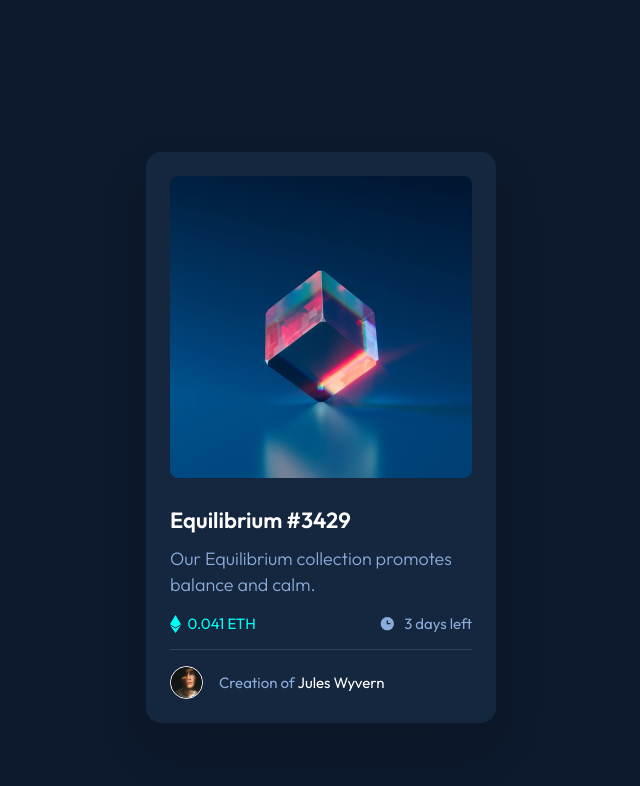
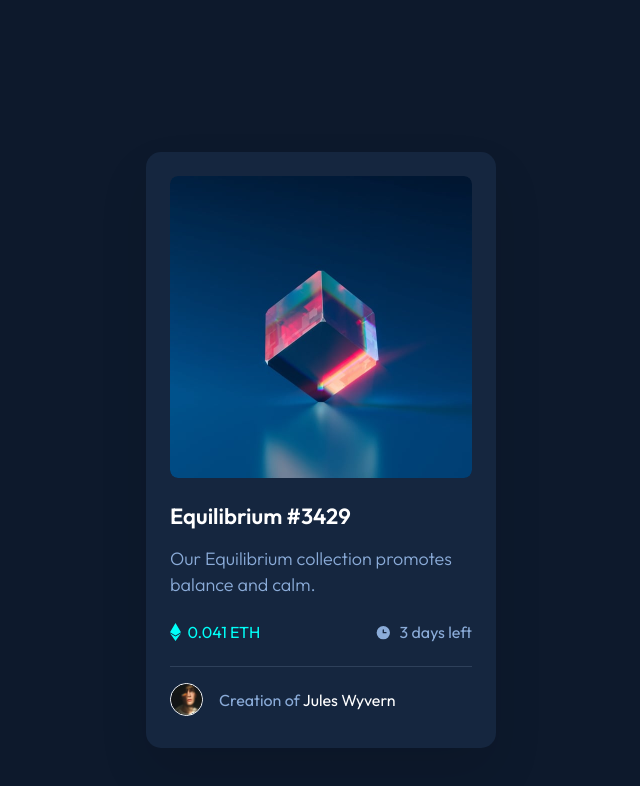
Before and after one commit to olaide-hok/nft-preview-card, a website: page index.html in a window 1280 px wide. Shown: the whole page, without its empty margins (319-959 px from the left). Drawn offline with Linux system fonts and the light colour scheme.

Commit message:
update styles

```diff
--- a/styles/styles.scss
+++ b/styles/styles.scss
@@ -68,11 +68,12 @@ main {
         position: relative;
         overflow: hidden;
         border-radius: 8px;
+        height: rem(278px);
 
         img {
           border-radius: 8px;
           width: 278px;
-          height: 278px;
+          height: 100%;
           position: relative;
         }
         &:hover {
@@ -181,10 +182,33 @@ main {
       width: rem(350px);
 
       .nft {
+        padding: rem(24) rem(24) rem(32);
         &__image {
+          height: rem(302);
           img {
             width: 100%;
             height: 100%;
+          }
+        }
+
+        &__content {
+          row-gap: 1rem;
+
+          &--info {
+            margin: 0.5rem 0;
+
+            &_eth,
+            &_duration {
+              span {
+                font-size: 1rem;
+              }
+            }
+          }
+
+          &--avatar {
+            p {
+              font-size: 1rem;
+            }
           }
         }
       }
```
Also changed, not shown: styles/styles.css, 1 other file.
